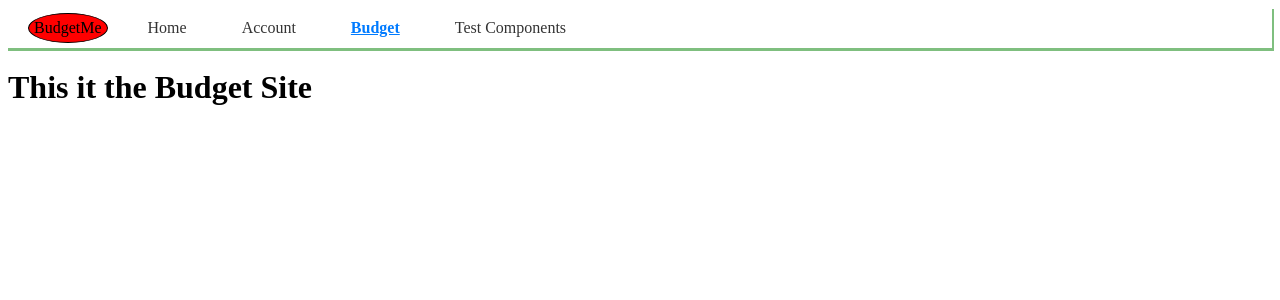
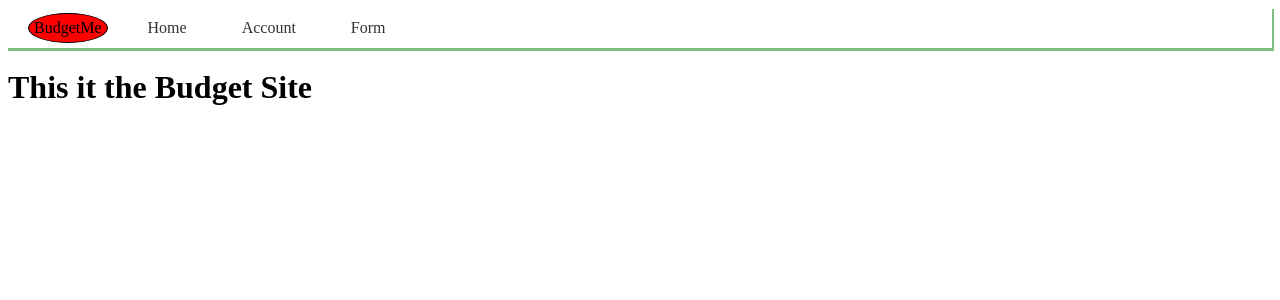
Before and after one commit to sstokesgmu/Budget-Me-App, a React (Vite) app: page /budget in a window 1280 px wide. Shown: the top 300 px of the page. Built offline with nearby package versions, Linux system fonts and the light colour scheme.

Commit message:
Added the last touches

```diff
--- a/src/components/Common/NavBar.jsx
+++ b/src/components/Common/NavBar.jsx
@@ -9,8 +9,8 @@ export default function NavBar(){
                 <div className = "icon">BudgetMe</div>
                 <NavLink to="/" activeClassName='active'>Home</NavLink>
                 <NavLink to='/account'activeClassName='active'>Account</NavLink>
-                <NavLink to='/budget' activeClassName='active'>Budget</NavLink>
-                <NavLink to='/form' activeClassName='active'>Test Components</NavLink>
+                {/* <NavLink to='/budget' activeClassName='active'>Budget</NavLink> */}
+                <NavLink to='/form' activeClassName='active'>Form</NavLink>
             </section>
         </>
     )
--- a/src/pages/Dashboard.jsx
+++ b/src/pages/Dashboard.jsx
@@ -116,7 +116,7 @@ export default function Dashboard(){
                 </select>
             </div>
                 </section>
-                <section style={{backgroundColor:'blue', height:'30%', position:'relative', top:'10rem'}}>
+                <section style={{height:'30%', position:'relative', top:'10rem'}}>
 
                 <div>
                     <h2>Bucket Menu</h2>
--- a/src/pages/User.jsx
+++ b/src/pages/User.jsx
@@ -68,7 +68,7 @@ export default function UserPage() {
       return (
         <>
           <NavBar/>
-          <pre>{JSON.stringify(profileData,null,2)}</pre>
+          {/* <pre>{JSON.stringify(profileData,null,2)}</pre> */}
           {/*Card container*/}
           <section style={{display:"flex", marginBottom: "10rem",flexflow:"row no-wrap"}}>
               <Profile renderStyle={"profile_big"} data={{src:"src/assets/sfa3-akuma2.jpg", alt:"Akuma Picture"}}/>
```
